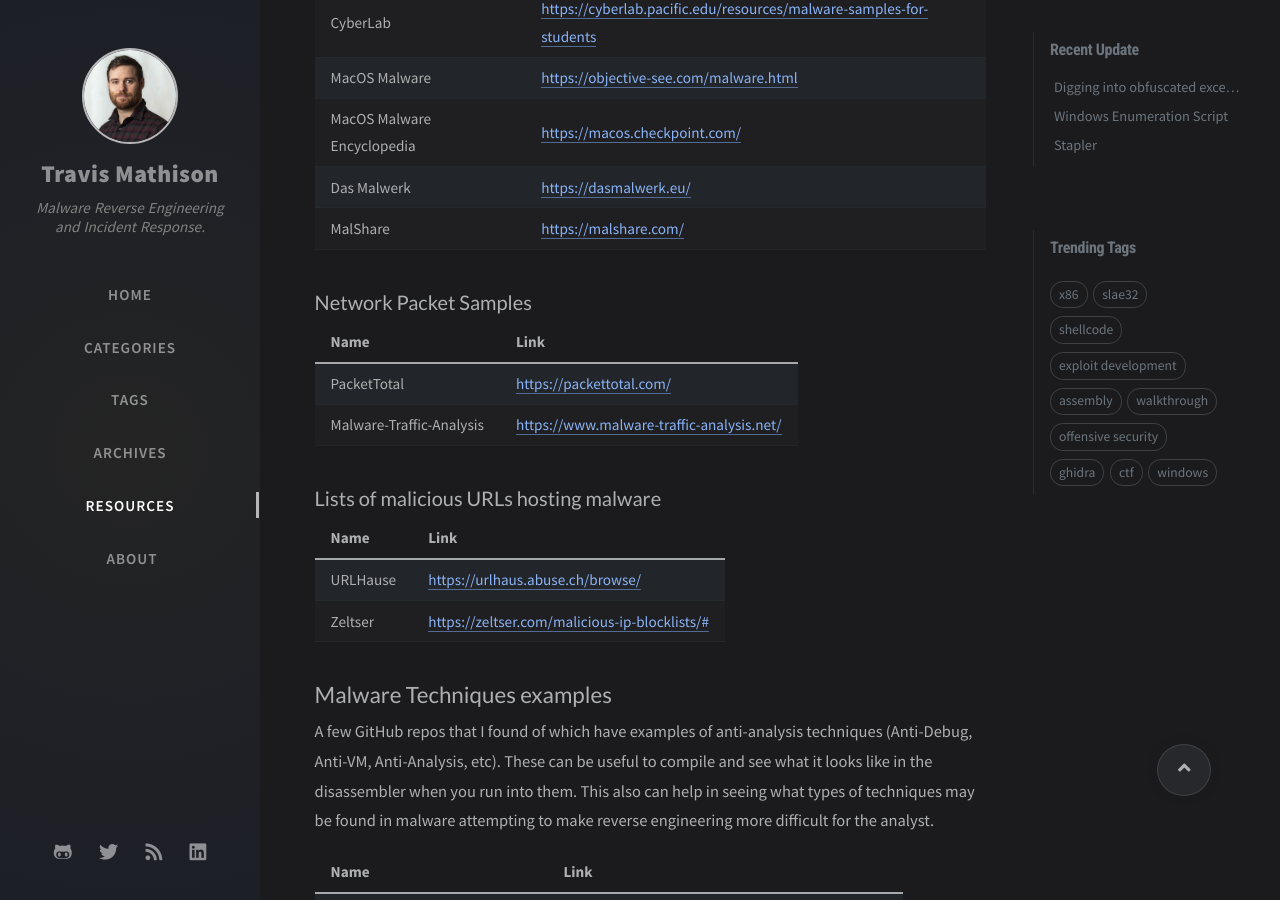
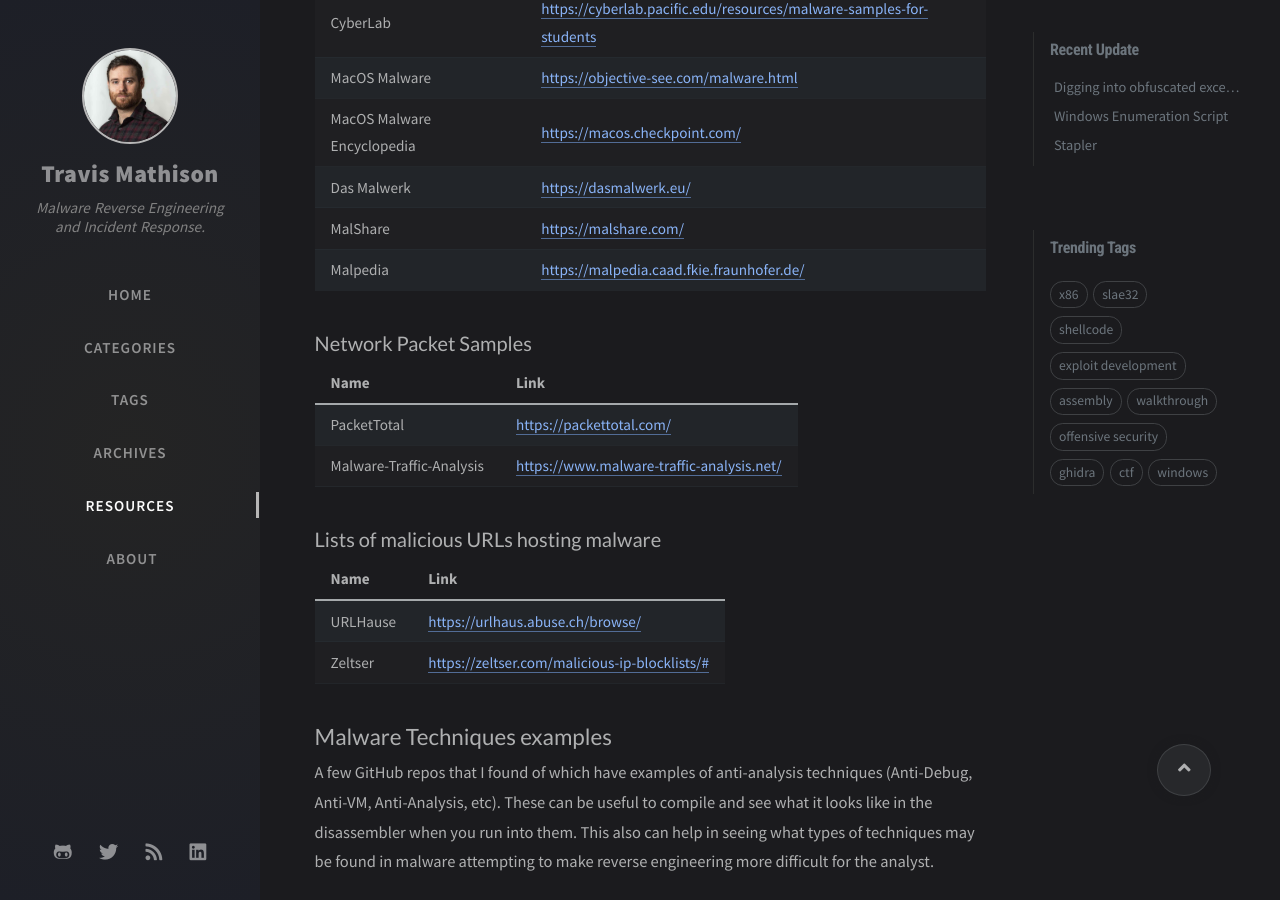
Before and after one commit to tdmathison/tdmathison.github.io, a Jekyll site: the page built from tabs/resources.md, in a window 1280 px wide and 900 px high, scrolled down 1161 px. Built offline with Jekyll 4.4.1, drawn with Linux system fonts in a browser that asks for light colours; nearby versions of some CDN libraries; comment, search, counter and statistics services are not loaded.

Commit message:
added resources link

```diff
--- a/tabs/resources.md
+++ b/tabs/resources.md
@@ -34,6 +34,7 @@
 | MacOS Malware Encyclopedia | [https://macos.checkpoint.com/](https://macos.checkpoint.com/) |
 | Das Malwerk | [https://dasmalwerk.eu/](https://dasmalwerk.eu/) |
 | MalShare | [https://malshare.com/](https://malshare.com/) |
+| Malpedia | [https://malpedia.caad.fkie.fraunhofer.de/](https://malpedia.caad.fkie.fraunhofer.de/) |
 
 ### Network Packet Samples
 
```
